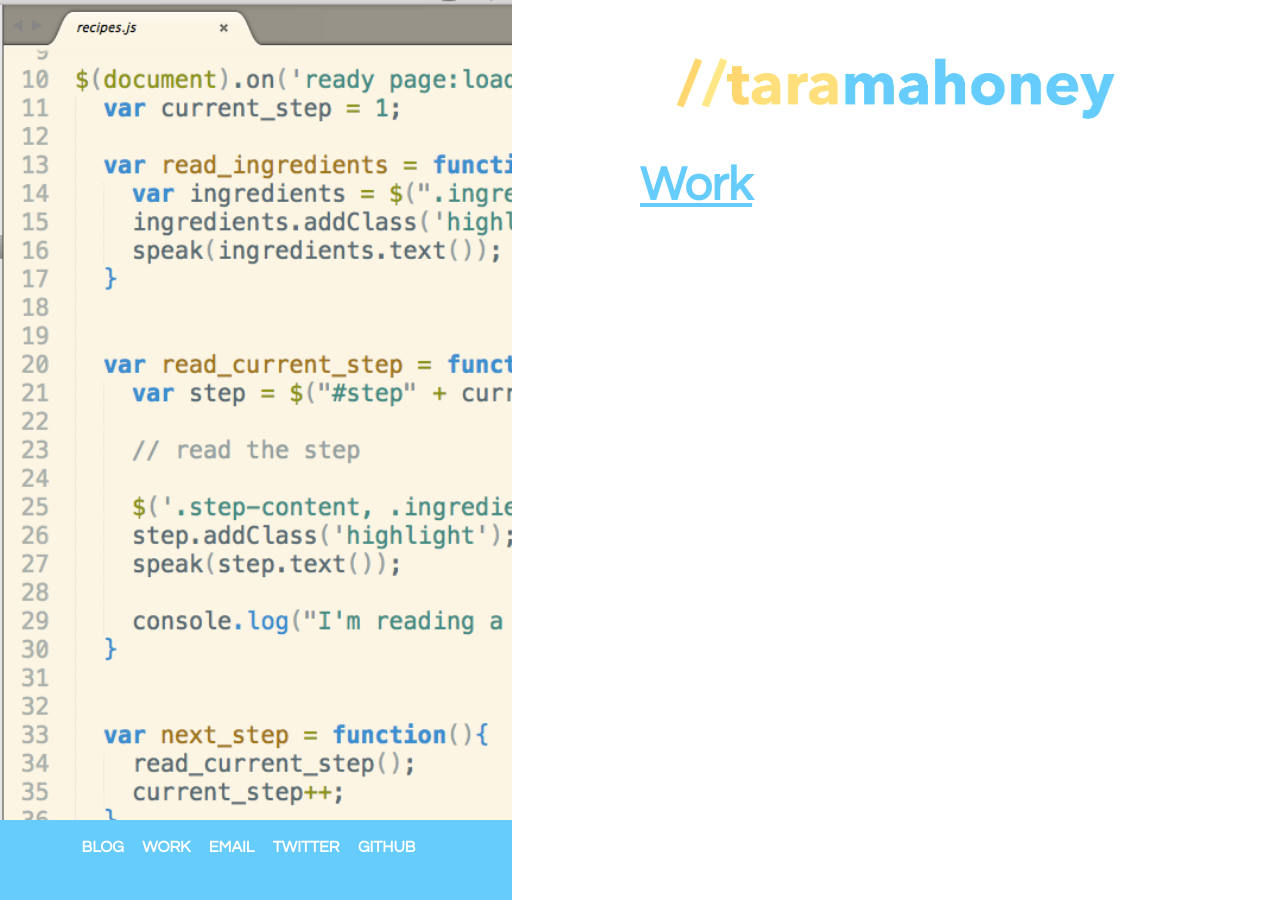
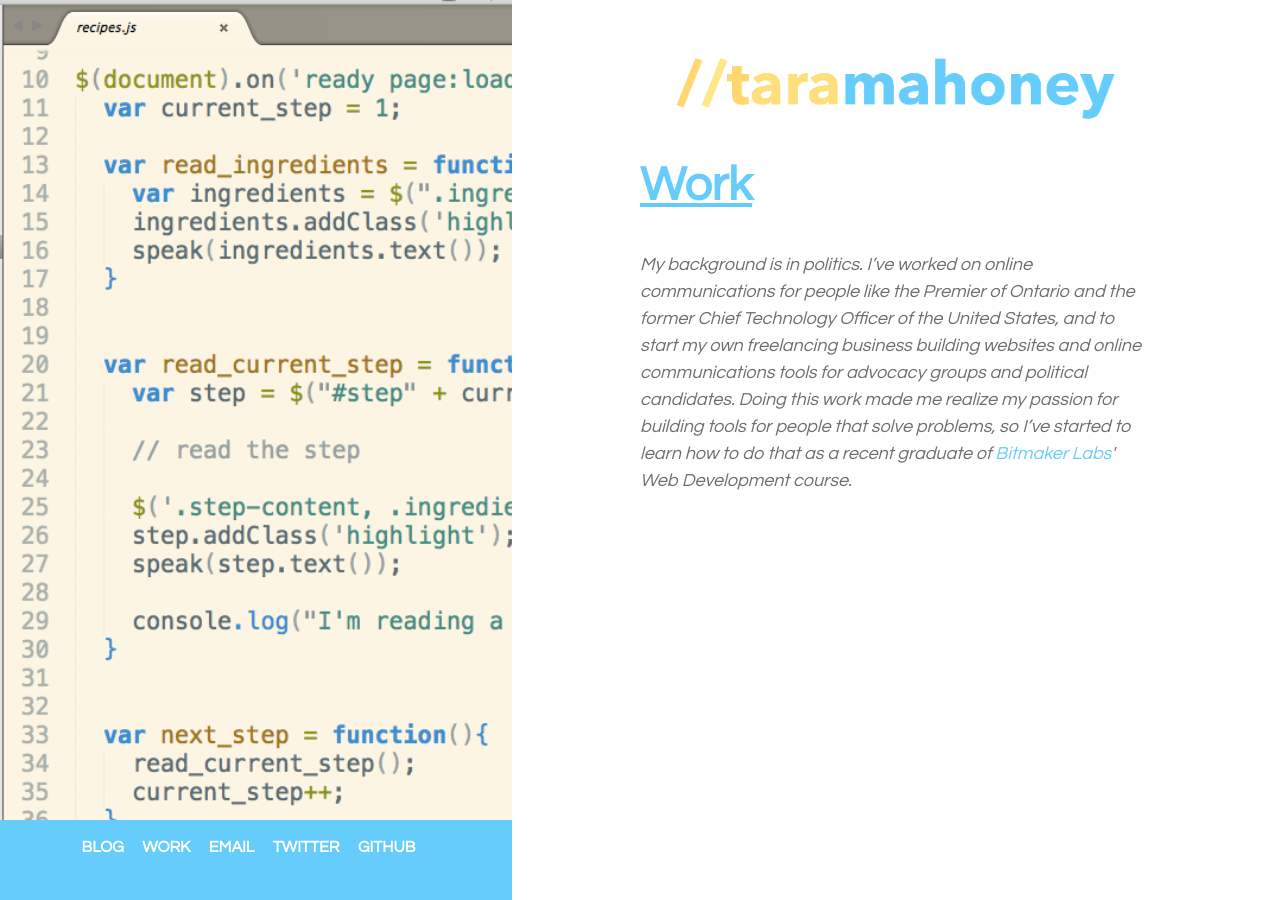
Before and after one commit to taratmahoney/taratmahoney.github.io, a Jekyll site: the page built from work.md, in a window 1280 px wide. Built offline with Jekyll 4.4.1, drawn with Linux system fonts in a browser that asks for light colours; some web fonts are replaced.

Commit message:
Increase p font size

```diff
--- a/_sass/base/_typography.scss
+++ b/_sass/base/_typography.scss
@@ -30,7 +30,7 @@
 p {
   margin: 0 0 $small-spacing;
   color: $gray2;
-  font-size: 18px;
+  font-size: 25px;
 }
 
 a {
--- a/work.md
+++ b/work.md
@@ -6,10 +6,13 @@
 tag: work
 ---
 
+   <p style="font-size: 18px;"><em>My background is in politics. I’ve worked on online communications for people like the Premier of Ontario and the former Chief Technology Officer of the United States, and to start my own freelancing business building websites and online communications tools for advocacy groups and political candidates. Doing this work made me realize my passion for building tools for people that solve problems, so I’ve started to learn how to do that as a recent graduate of <a href="https://bitmakerlabs.com" target="_blank">Bitmaker Labs</a>' Web Development course.</em> </p>
+
+
 {% for post in site.categories.work %}
 
 <h2 class="page-list-item"><a class="post-link" href="{{ post.url | prepend: site.baseurl }}">// {{ post.title }}</a></h2>
-<p> {{ post.excerpt }} </p>
-<button><a class="post-link" href="{{ post.url | prepend: site.baseurl }}">Read more</a></button>
+<p style="font-size: 18px;"> {{ post.excerpt }} </p>
+<button><a style="font-size: 18px;" class="post-link" href="{{ post.url | prepend: site.baseurl }}">Read more</a></button>
 
 {% endfor %}
```
Also changed, not shown: blog.md (+1 -1 lines), index.html (+4 -4 lines).
